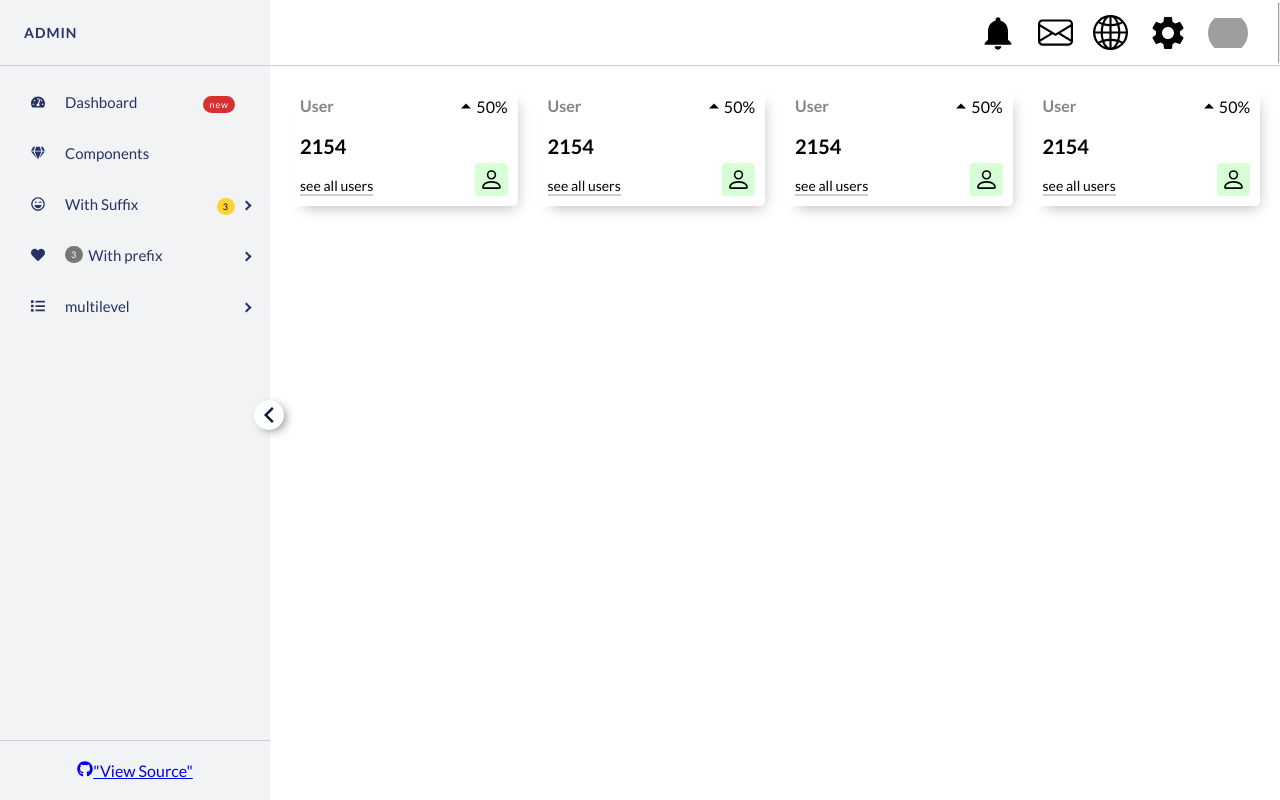
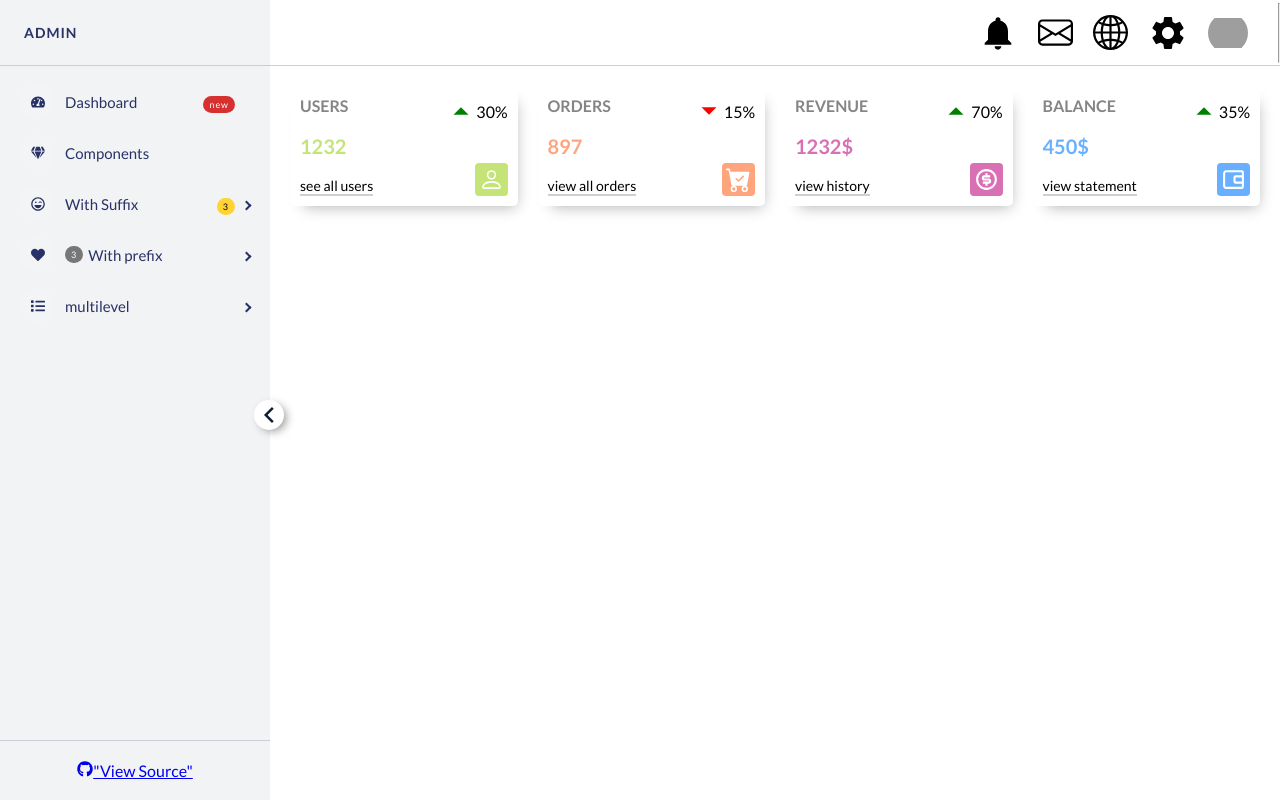
Before and after one commit to Shanto96/admin-dashboard, a React (Create React App) app in the folder admin-dashboard/: page / in a window 1280 px wide. Built offline with nearby package versions, Linux system fonts and the light colour scheme; grey boxes are pictures that could not be loaded.

Commit message:
home widget done

```diff
--- a/admin-dashboard/src/Components/widget/Widget.jsx
+++ b/admin-dashboard/src/Components/widget/Widget.jsx
@@ -1,22 +1,117 @@
 import React from "react";
 import "./widget.scss";
 import { IoMdArrowDropup, IoMdArrowDropdown } from "react-icons/io";
-import { BsPerson } from "react-icons/bs";
+import { BsPerson, BsFillCartCheckFill } from "react-icons/bs";
+import { RiMoneyDollarCircleLine } from "react-icons/ri";
+import { BiWalletAlt } from "react-icons/bi";
 function Widget({ type }) {
+  let data;
+  switch (type) {
+    case "user":
+      data = {
+        title: "USERS",
+        amount: (
+          <span className="count" style={{ color: "#C5E478" }}>
+            1232
+          </span>
+        ),
+        percentage: (
+          <div className="percentage-container">
+            <IoMdArrowDropup size={30} style={{ color: "green" }} /> 30%
+          </div>
+        ),
+        link: "see all users",
+        icon: (
+          <BsPerson
+            size={25}
+            className="widget-icon"
+            style={{ background: "#C5E478" }}
+          />
+        ),
+      };
+      break;
+    case "order":
+      data = {
+        title: "ORDERS",
+        amount: (
+          <span style={{ color: "#ff986bde" }} className="count">
+            897
+          </span>
+        ),
+        percentage: (
+          <div className="percentage-container">
+            <IoMdArrowDropdown size={30} style={{ color: "red" }} /> 15%
+          </div>
+        ),
+        link: "view all orders",
+        icon: (
+          <BsFillCartCheckFill
+            size={25}
+            className="widget-icon"
+            style={{ background: "#ff986bde" }}
+          />
+        ),
+      };
+      break;
+    case "revenue":
+      data = {
+        title: "REVENUE",
+        amount: (
+          <span className="count" style={{ color: "#DA70B4" }}>
+            1232$
+          </span>
+        ),
+        percentage: (
+          <div className="percentage-container">
+            <IoMdArrowDropup size={30} style={{ color: "green" }} /> 70%
+          </div>
+        ),
+        link: "view history",
+        icon: (
+          <RiMoneyDollarCircleLine
+            size={25}
+            className="widget-icon"
+            style={{ background: "#DA70B4" }}
+          />
+        ),
+      };
+      break;
+    case "balance":
+      data = {
+        title: " BALANCE",
+        amount: (
+          <span className="count" style={{ color: "#54a6ffe0" }}>
+            450$
+          </span>
+        ),
+        percentage: (
+          <div className="percentage-container">
+            <IoMdArrowDropup size={30} style={{ color: "green" }} /> 35%
+          </div>
+        ),
+        link: "view statement",
+        icon: (
+          <BiWalletAlt
+            size={25}
+            className="widget-icon"
+            style={{ background: "#54a6ffe0" }}
+          />
+        ),
+      };
+      break;
+    default:
+      break;
+  }
   return (
     <div className="d-flex widget">
       <div className="left">
-        <span className="title">User</span>
-        <span className="count">2154</span>
-        <span className="link">see all users</span>
+        <span className="title">{data.title}</span>
+        {data.amount}
+        <span className="link">{data.link}</span>
       </div>
       <div className="right">
-        <div className="percentage-container">
-          <IoMdArrowDropup size={20} /> 50%{" "}
-        </div>
-        <div className="icon-container">
-          <BsPerson size={25} className="widget-icon" />
-        </div>
+        {data.percentage}
+        <div className="icon-container">{data.icon}</div>
       </div>
     </div>
   );
--- a/admin-dashboard/src/Components/widget/widget.scss
+++ b/admin-dashboard/src/Components/widget/widget.scss
@@ -42,7 +42,7 @@
          background:rgba(177, 255, 177, 0.527);
          padding:4px;
          border-radius: 4px;
-         color:black;
+         color:#fff;
        }
 
      }
--- a/admin-dashboard/src/pages/home/Home.jsx
+++ b/admin-dashboard/src/pages/home/Home.jsx
@@ -4,10 +4,11 @@ import Widget from "../../Components/widget/Widget";
 function Home() {
   return (
     <div className="home-container d-flex">
-      <Widget />
-      <Widget />
-      <Widget />
-      <Widget />
+      <Widget type="user" />
+      <Widget type="order" />
+
+      <Widget type="revenue" />
+      <Widget type="balance" />
     </div>
   );
 }
```
